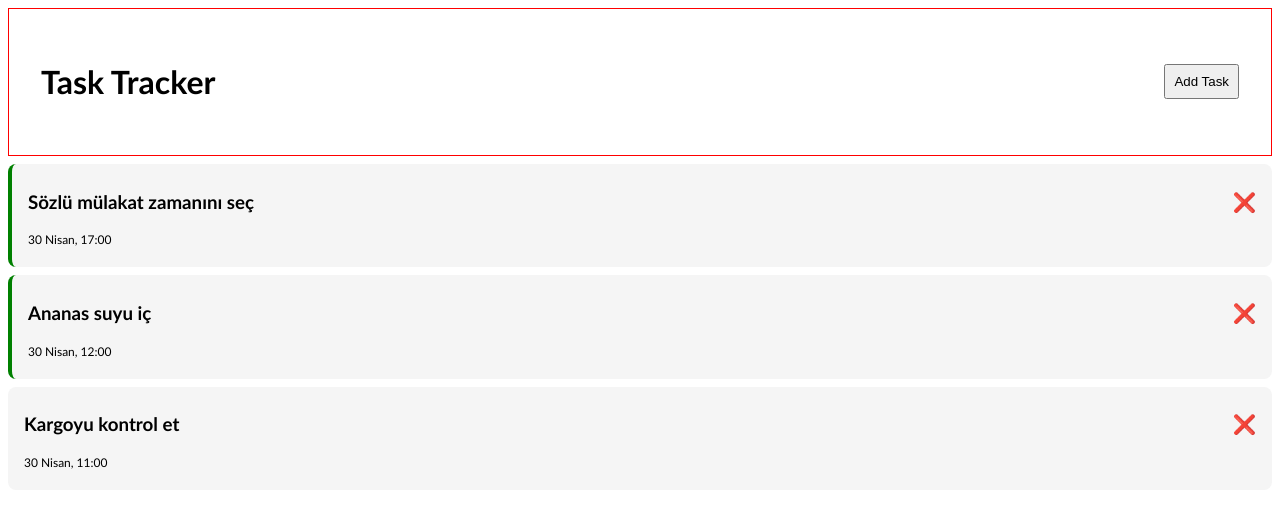
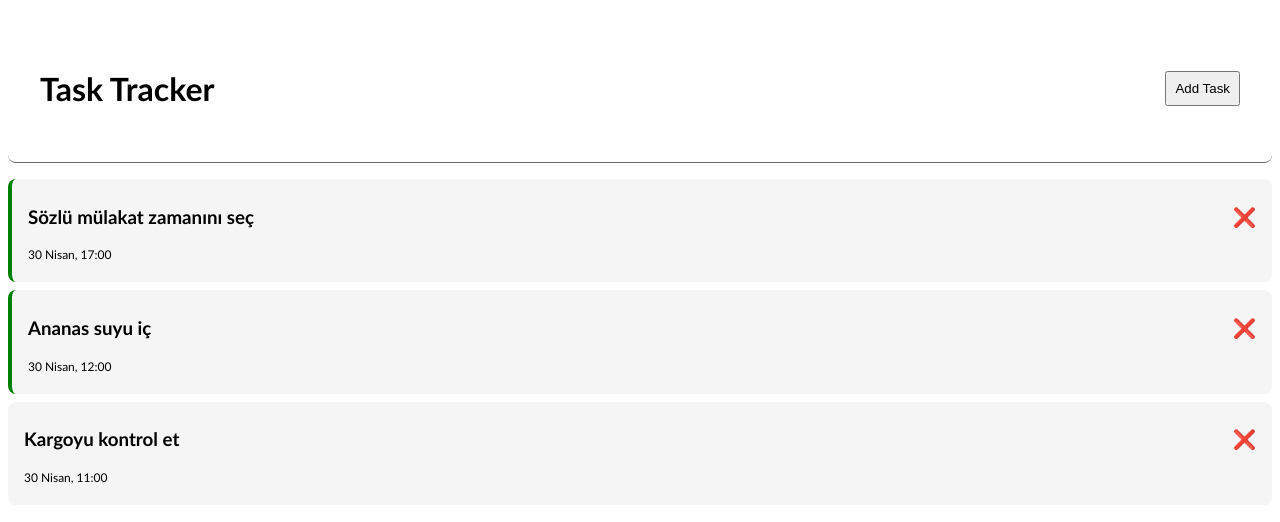
Before and after one commit to aydgn/task-tracker-vue3, a Vue app: page / in a window 1280 px wide. Shown: the top 522 px of the page. Built offline with nearby package versions, Linux system fonts and the light colour scheme.

Commit message:
header styling

```diff
--- a/src/components/Header.vue
+++ b/src/components/Header.vue
@@ -22,6 +22,8 @@ header {
   justify-content: space-between;
   align-items: center;
   padding: 2rem;
-  border: 1px solid red;
+  margin: 1rem 0;
+  border-bottom: 1px solid #696969;
+  border-radius: 0.5rem;
 }
 </style>
```
